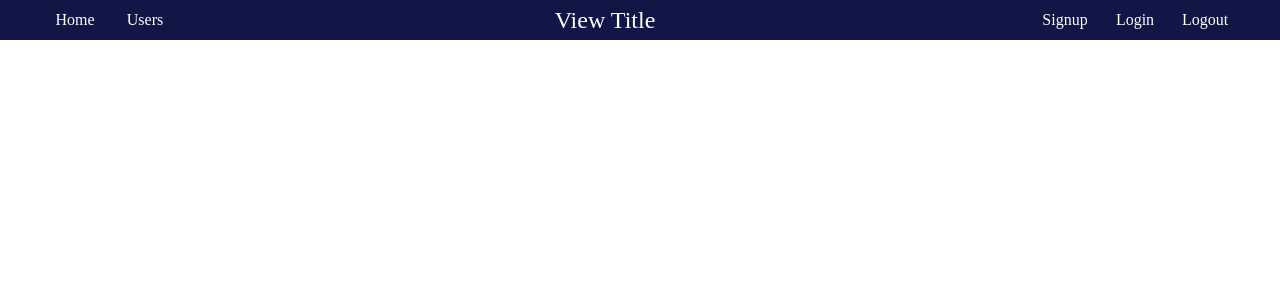
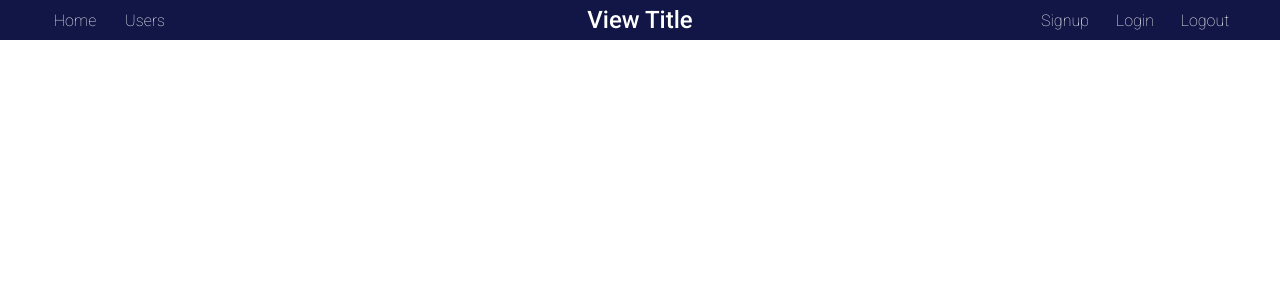
Before and after one commit to luisjavm3/todov2-client, a React (Create React App) app: page / in a window 1280 px wide. Shown: the top 300 px of the page. Built offline with nearby package versions, Linux system fonts and the light colour scheme.

Commit message:
add Roboto font and finsih Header

```diff
--- a/public/index.html
+++ b/public/index.html
@@ -3,6 +3,11 @@
   <head>
     <meta charset="utf-8" />
     <link rel="icon" href="%PUBLIC_URL%/favicon.ico" />
+    <link rel="preconnect" href="https://fonts.gstatic.com" />
+    <link
+      href="https://fonts.googleapis.com/css2?family=Roboto:wght@100;500;900&display=swap"
+      rel="stylesheet"
+    />
     <meta name="viewport" content="width=device-width, initial-scale=1" />
     <meta name="theme-color" content="#000000" />
     <meta
--- a/src/components/Header.jsx
+++ b/src/components/Header.jsx
@@ -13,10 +13,8 @@ const Header = () => {
           </li>
         </ul>
 
-        <div className="header__title-bar wrapper">
-          <div className="header__title-bar">
-            <span className="header__title">view title</span>
-          </div>
+        <div className="header__title-bar">
+          <span className="header__title">view title</span>
         </div>
 
         <ul className="header__auth-bar">
--- a/src/styles/components/_header.scss
+++ b/src/styles/components/_header.scss
@@ -1,6 +1,11 @@
 .header {
   background-color: $header-bg-color;
   color: white;
+
+  .frame.frame--flex {
+    justify-content: space-between;
+    position: relative;
+  }
 }
 
 .header__nav {
@@ -9,6 +14,7 @@
   margin: 0;
   padding: 0;
   list-style: none;
+  z-index: 1;
 }
 
 .header__list-item {
@@ -17,7 +23,7 @@
   a {
     display: flex;
     align-items: center;
-    font-weight: 500;
+    font-weight: 100;
     height: 100%;
     justify-content: center;
     text-transform: capitalize;
@@ -27,18 +33,18 @@
   a:hover {
     background-color: $lighten-header-bg-color;
     cursor: pointer;
+    font-weight: 500;
     text-decoration: underline;
   }
 }
 
 .header__title-bar {
+  position: absolute;
+  display: flex;
   align-items: center;
-  display: flex;
+  height: 2.5rem;
   justify-content: center;
-
-  &.wrapper {
-    flex-grow: 1;
-  }
+  width: 100%;
 }
 
 .header__title {
@@ -52,4 +58,5 @@
   list-style: none;
   margin: 0;
   padding: 0;
+  z-index: 1;
 }
--- a/src/styles/index.scss
+++ b/src/styles/index.scss
@@ -5,6 +5,7 @@
 
 body {
   margin: 0;
+  font-family: 'Roboto', sans-serif;
 }
 
 .frame {
```
